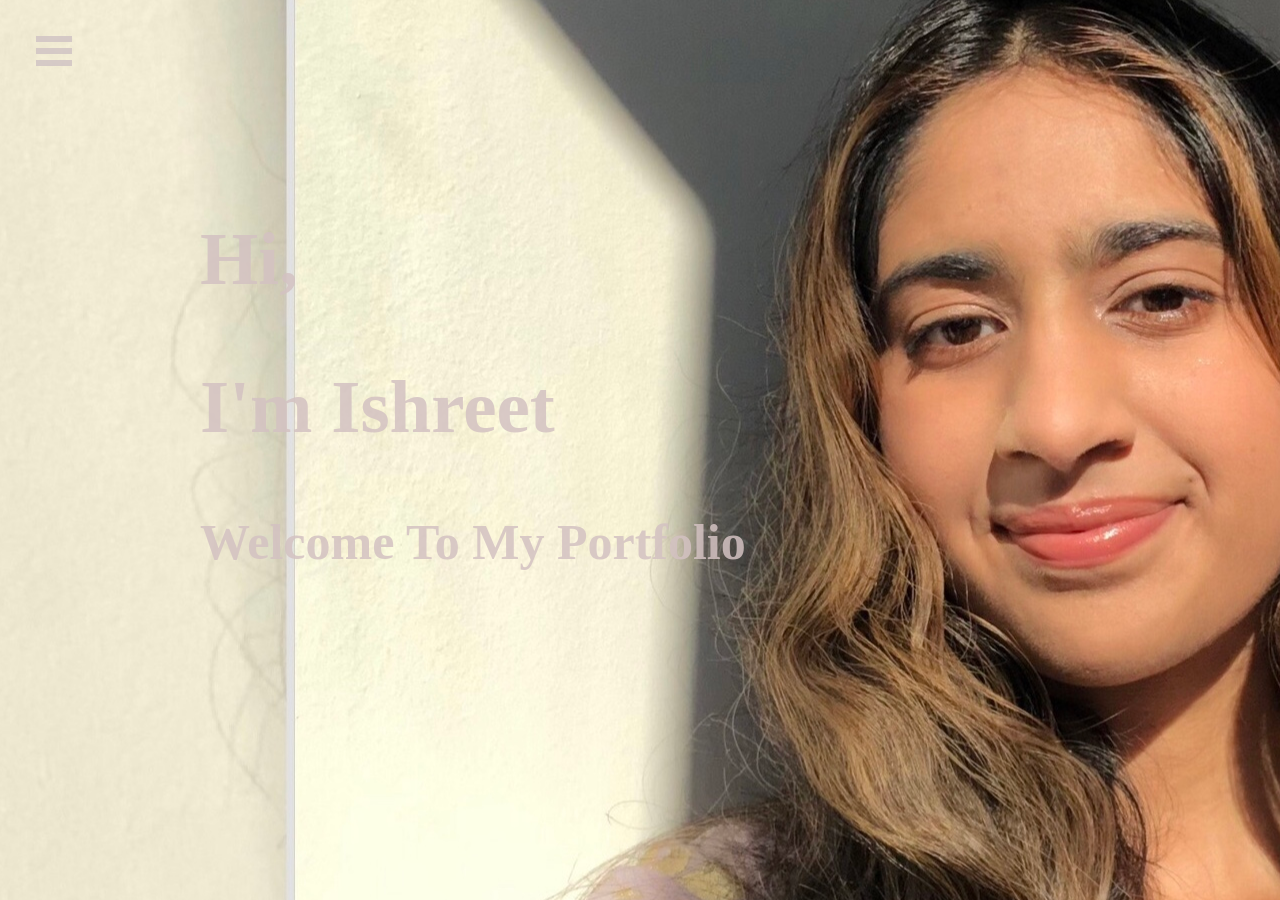
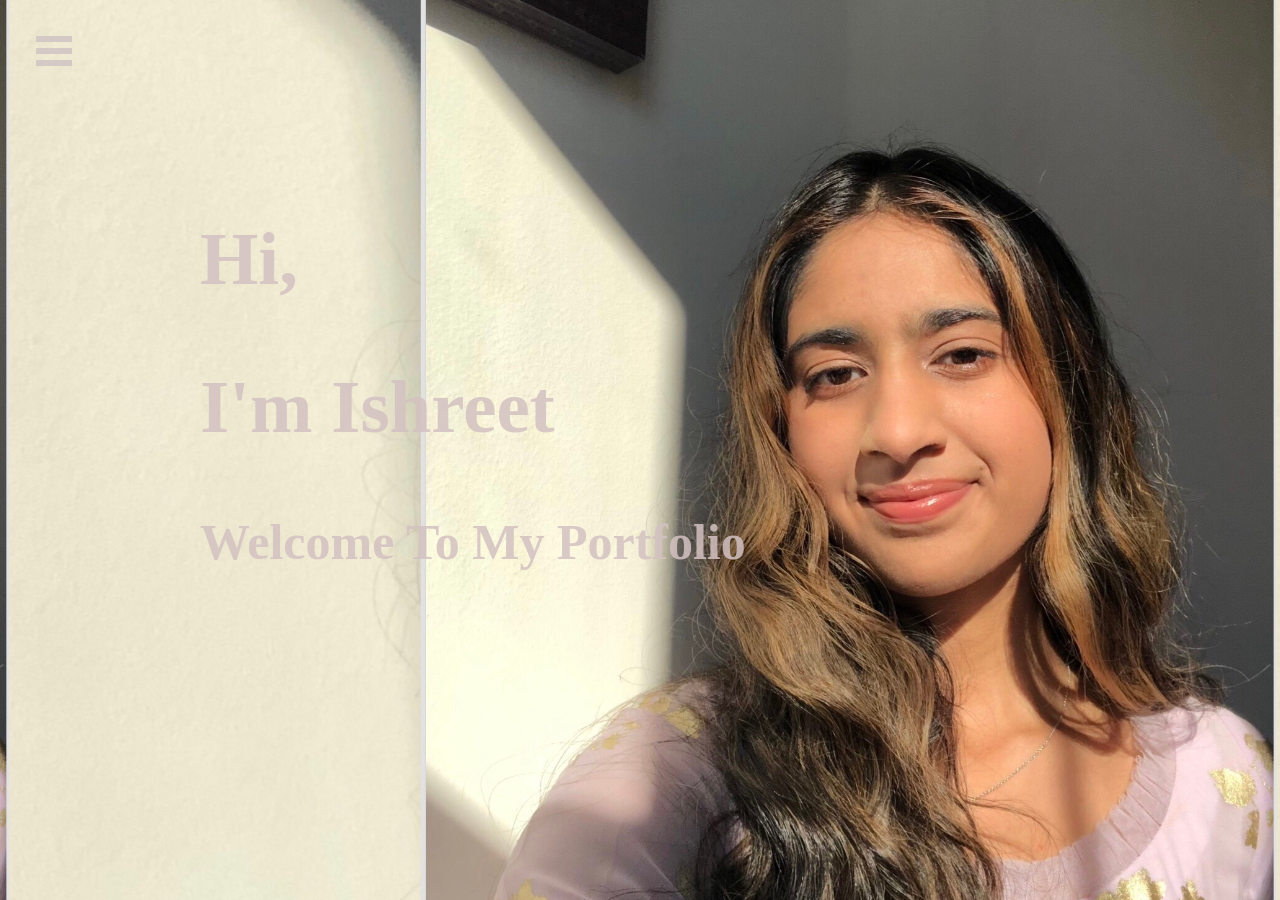
Before and after one commit to IshreetG/Portfolio-Website, a React (Create React App) app: page / in a window 1280 px wide. Built offline with nearby package versions, Linux system fonts and the light colour scheme.

Commit message:
changes2

```diff
--- a/src/App.css
+++ b/src/App.css
@@ -75,9 +75,11 @@ h5 {
 }
 .mainishreet {
   background-image: url("./Images/ishreet1.jpg");
-  min-height: 900px;
+  min-height:900px;
   background-image: cover;
   background-position: center;
+  background-size: 99%;
+
 
 }
 #author {
@@ -124,6 +126,7 @@ h5 {
   flex-direction: row;
   display: flex;
   margin-left: 300px;
+
 
 }
 #email{
--- a/src/Pages/Home.js
+++ b/src/Pages/Home.js
@@ -1,6 +1,4 @@
 import React from 'react';
-//import Sidebar from '../sidebar';
-//import ishreet from '../Images/ishreet1.jpg';
 import '../App.css';
 
 function Home() {
```
